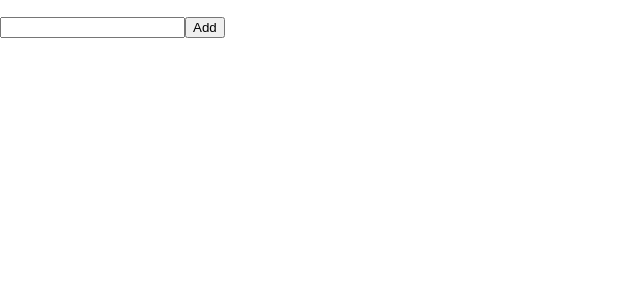
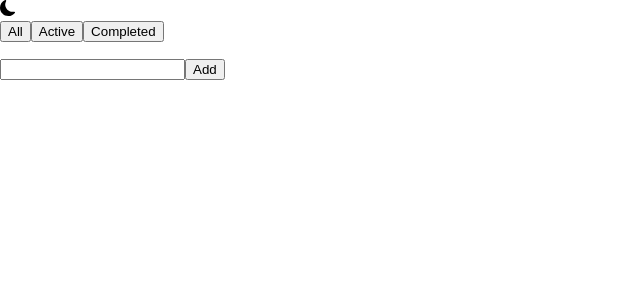
Before and after one commit to neo-rooney/lecture, a React (Create React App) app in the folder dreamCoding/react/todo-app/: page / in a window 1280 px wide. Shown: the top 300 px of the page, without its empty margins (0-640 px from the left). Built offline with nearby package versions, Linux system fonts and the light colour scheme.

Commit message:
드림림코딩 리액트: 8. 투두 프로젝트 챌린지 - (4) 리스트 필터링 구현

```diff
--- a/dreamCoding/react/todo-app/src/App.js
+++ b/dreamCoding/react/todo-app/src/App.js
@@ -1,9 +1,11 @@
 import { useState } from "react";
 import TodoList from "./components/TodoList/TodoList";
 import TodoInput from "./components/TodoInput/TodoInput";
+import TodoHeader from "./components/TodoHeader/TodoHeader";
 
 function App() {
   const [todos, setTodos] = useState([]);
+  const [filter, setFilter] = useState("all");
 
   const saveLocalStorage = (todos) => {
     localStorage.setItem("todos", JSON.stringify(todos));
@@ -25,9 +27,17 @@ function App() {
     setTodos(todos.filter((todo) => todo.id !== id));
   };
 
+  const filterTodos = (type) => {};
+
   return (
     <>
-      <TodoList todos={todos} onRemove={removeTodo} onUpdate={updateTodo} />
+      <TodoHeader onUpdateFilter={setFilter} />
+      <TodoList
+        todos={todos}
+        onRemove={removeTodo}
+        onUpdate={updateTodo}
+        filter={filter}
+      />
       <TodoInput addTodo={addTodo} />
     </>
   );
--- /dev/null
+++ b/dreamCoding/react/todo-app/src/components/TodoHeader/TodoHeader.jsx
@@ -0,0 +1,38 @@
+import React from "react";
+import { BsFillMoonFill } from "react-icons/bs";
+
+const TodoHeader = ({ onUpdateFilter }) => {
+  const handlerFilter = (filter) => {
+    onUpdateFilter(filter);
+  };
+  return (
+    <div>
+      <BsFillMoonFill />
+      <div>
+        <button
+          onClick={() => {
+            handlerFilter("all");
+          }}
+        >
+          All
+        </button>
+        <button
+          onClick={() => {
+            handlerFilter("active");
+          }}
+        >
+          Active
+        </button>
+        <button
+          onClick={() => {
+            handlerFilter("completed");
+          }}
+        >
+          Completed
+        </button>
+      </div>
+    </div>
+  );
+};
+
+export default TodoHeader;
--- a/dreamCoding/react/todo-app/src/components/TodoList/TodoList.jsx
+++ b/dreamCoding/react/todo-app/src/components/TodoList/TodoList.jsx
@@ -1,8 +1,10 @@
 import React from "react";
 import TodoListItem from "../TodoListItem/TodoListItem";
 
-const List = ({ todos, onRemove, onUpdate }) => {
+const List = ({ todos, onRemove, onUpdate, filter }) => {
   return (
+    <>
+      {filter === "all" && (
         <ul>
           {todos.map((todo) => (
             <TodoListItem
@@ -13,6 +15,38 @@ const List = ({ todos, onRemove, onUpdate }) => {
             />
           ))}
         </ul>
+      )}
+      {filter === "active" && (
+        <ul>
+          {todos.map(
+            (todo) =>
+              !todo.done && (
+                <TodoListItem
+                  todo={todo}
+                  key={todo.id}
+                  onRemove={onRemove}
+                  onUpdate={onUpdate}
+                />
+              )
+          )}
+        </ul>
+      )}
+      {filter === "completed" && (
+        <ul>
+          {todos.map(
+            (todo) =>
+              todo.done && (
+                <TodoListItem
+                  todo={todo}
+                  key={todo.id}
+                  onRemove={onRemove}
+                  onUpdate={onUpdate}
+                />
+              )
+          )}
+        </ul>
+      )}
+    </>
   );
 };
 
--- a/dreamCoding/react/todo-app/src/components/TodoListItem/TodoListItem.jsx
+++ b/dreamCoding/react/todo-app/src/components/TodoListItem/TodoListItem.jsx
@@ -13,7 +13,7 @@ const TodoListItem = ({ todo, onRemove, onUpdate }) => {
 
   return (
     <li className={style.container}>
-      <input type="checkbox" value={todo.done} onChange={handleCheck} />
+      <input type="checkbox" checked={todo.done} onChange={handleCheck} />
       <div>{todo.todo}</div>
       <RiDeleteBin6Fill onClick={handleRemove} />
     </li>
```
Also changed, not shown: 1 other file (tests, documents, lock files or other folders). Lines whose indentation alone changed are shown as unchanged.
